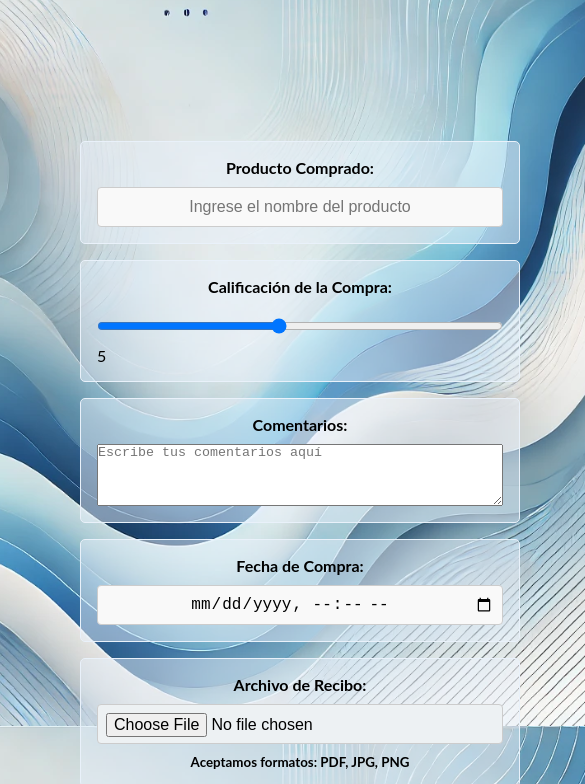
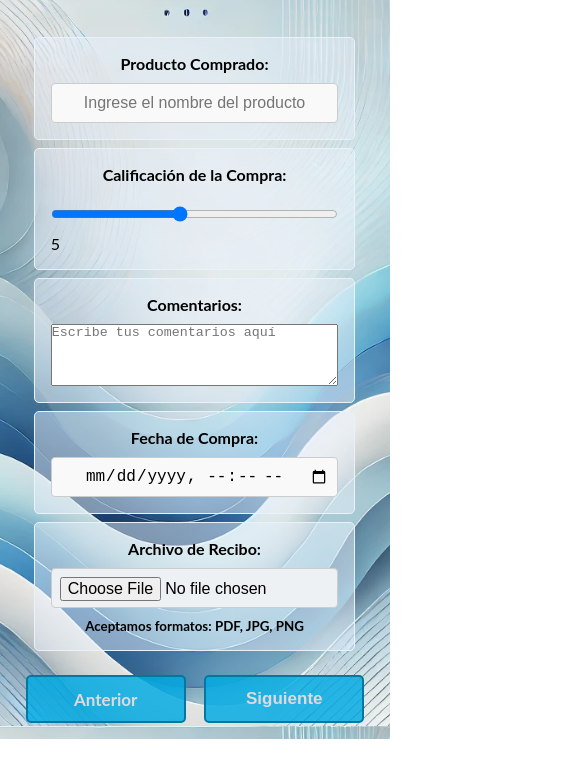
Before and after one commit to RudvanC/formEncuesta, a plain HTML site: page seccion2/seccion2.html in a window 390 px wide. Shown: the part 118-902 px from the top of the page, 585 px wide, since content can reach past the window. After the commit the page ends 857 px from the top, so only its background shows below. Drawn offline with Linux system fonts and the light colour scheme.

Commit message:
forms 2 y 4 responsive

```diff
--- a/seccion1/styles.css
+++ b/seccion1/styles.css
@@ -143,5 +143,3 @@ input:valid {
         padding: 2rem;
     }
 }
-
-=======
--- a/seccion2/styles.css
+++ b/seccion2/styles.css
@@ -142,3 +142,25 @@ input {
     font-weight: bold;
     padding-top: 10px;
   }
+
+  /* Media Queries para dispositivos móviles */
+@media (max-width: 768px) {
+  main {
+      padding: 2rem; /* Reduce el padding en móviles */
+      width: 95%; /* Ocupa casi todo el ancho en móviles */
+      margin: 1rem auto; /* Reduce el margen en móviles */
+  }
+
+  section {
+      padding: 1rem; /* Reduce el padding en secciones en móviles */
+      margin: 0.5rem; /* Reduce el margen en secciones en móviles */
+      width: 95%; /* Ocupa casi todo el ancho en secciones en móviles */
+  }
+}
+
+/* Media Queries para pantallas más pequeñas */
+@media (max-width: 480px) {
+  main {
+      padding: 1rem; /* Reduce aún más el padding en pantallas muy pequeñas */
+  }
+}
--- a/seccion4/styles.css
+++ b/seccion4/styles.css
@@ -194,3 +194,25 @@ border-color: #00ABE4 /* Cambia el color del borde al enfocar */
 outline: none; /* Elimina el contorno predeterminado */
 box-shadow: 0 0 5px rgba(102, 175, 233, 0.5); /* Sombra al enfocar */
 }
+
+/* Media Queries para dispositivos móviles */
+@media (max-width: 768px) {
+  main {
+      padding: 2rem; /* Reduce el padding en móviles */
+      width: 95%; /* Ocupa casi todo el ancho en móviles */
+      margin: 1rem auto; /* Reduce el margen en móviles */
+  }
+
+  section {
+      padding: 1rem; /* Reduce el padding en secciones en móviles */
+      margin: 0.5rem; /* Reduce el margen en secciones en móviles */
+      width: 95%; /* Ocupa casi todo el ancho en secciones en móviles */
+  }
+}
+
+/* Media Queries para pantallas más pequeñas */
+@media (max-width: 480px) {
+  main {
+      padding: 1rem; /* Reduce aún más el padding en pantallas muy pequeñas */
+  }
+}
```
